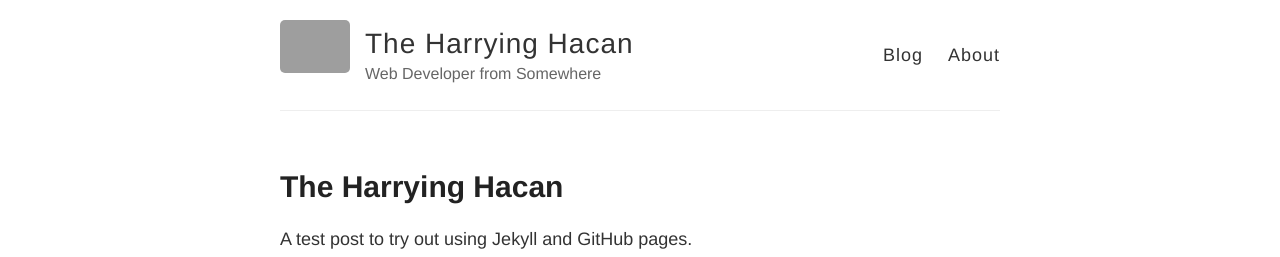
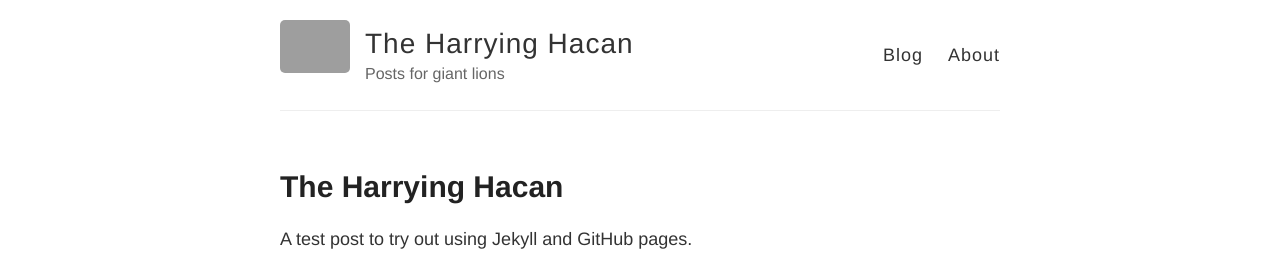
Before and after one commit to Hyperion-box/Hyperion-box.github.io, a Jekyll site: the page built from index.html, in a window 1280 px wide. Shown: the top 257 px of the page. Built offline with Jekyll 4.4.1, drawn with Linux system fonts in a browser that asks for light colours; grey boxes are pictures that could not be loaded.

Commit message:
Update _config.yml

```diff
--- a/_config.yml
+++ b/_config.yml
@@ -6,7 +6,7 @@
 name: The Harrying Hacan
 
 # Short bio or description (displayed in the header)
-description: Web Developer from Somewhere
+description: Posts for giant lions
 
 # URL of your avatar or profile pic (you could use your GitHub profile pic)
 avatar: https://raw.githubusercontent.com/barryclark/jekyll-now/master/images/jekyll-logo.png
```
